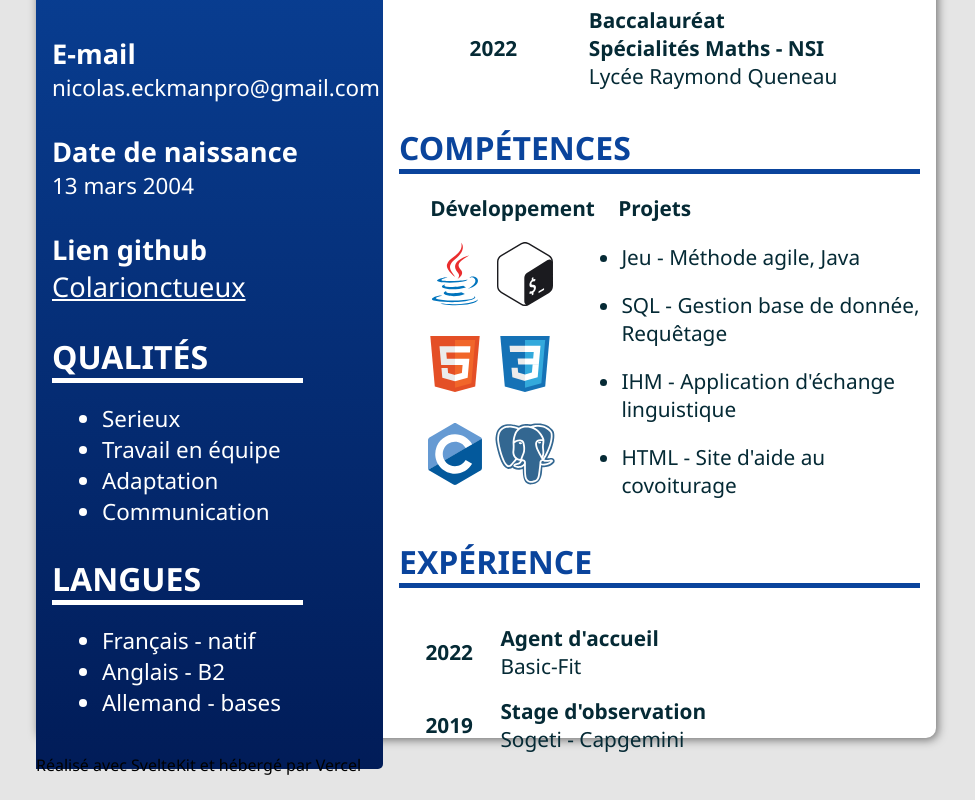
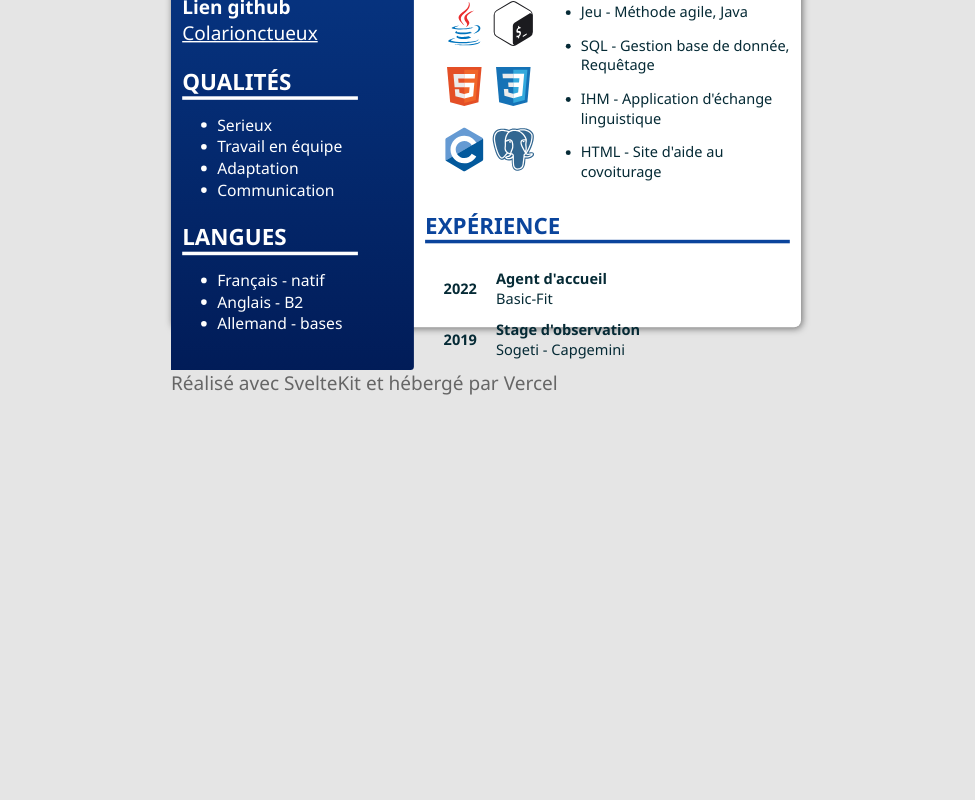
Before and after one commit to Colarionctueux/CV-svelte, a SvelteKit app: page / in a window 1280 px wide. Shown: the part 569-1369 px from the top of the page, without its empty margins (154-1129 px from the left). After the commit the page ends 965 px from the top, so only its background shows below. Built offline with nearby package versions, Linux system fonts and the light colour scheme.

Commit message:
version finale

```diff
--- a/src/routes/+page.svelte
+++ b/src/routes/+page.svelte
@@ -121,8 +121,8 @@
         </section>
       </article>
     </div>
+    <p>Réalisé avec SvelteKit et hébergé par Vercel</p>
   </main>
-  <p>Réalisé avec SvelteKit et hébergé par Vercel</p>
 {/if}
 
 <style>
@@ -134,14 +134,18 @@
     display: flex;
     justify-content: center;
     background-color: rgba(0, 0, 0, 0.1);
+    transform: scale(0.70);
   }
 
   main {
     width: 900px;
+    position: absolute;
     height: calc(900px * 1.41);
     background-color: rgb(255, 255, 255);
     box-shadow: 2px 2px 10px rgba(0, 0, 0, 0.5);
     border-radius: 10px;
+    transform: translateX(-50%);
+    left: 50%;
   }
 
   main > * {
@@ -281,6 +285,13 @@
     height: 64px;
   }
 
+  main > p:last-of-type{
+    background: none;
+    color: rgb(102, 102, 102);
+    padding: 0;
+    margin: 0;
+  }
+
   @media screen and (max-width: 900px ){
     :global(body) {
       display: initial;
```
